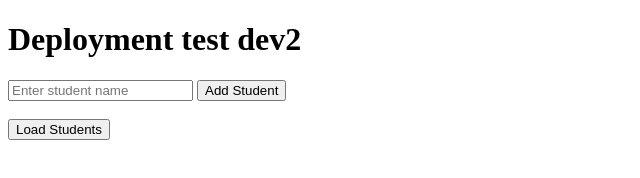
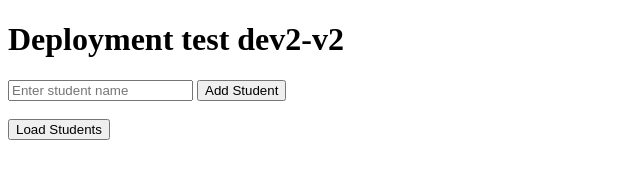
Before and after one commit to noormd2004/student-app-node, a website: page public/index.html in a window 1280 px wide. Shown: the full height of the page, 0-640 px from the left. Drawn offline with Linux system fonts and the light colour scheme.

Commit message:
add v2 to dev2

```diff
--- a/public/index.html
+++ b/public/index.html
@@ -4,7 +4,7 @@
     <title>Student Management</title>
 </head>
 <body>
-    <h1>Deployment test dev2</h1>
+    <h1>Deployment test dev2-v2</h1>
 
     <input type="text" id="studentName" placeholder="Enter student name">
     <button onclick="addStudent()">Add Student</button>
```
